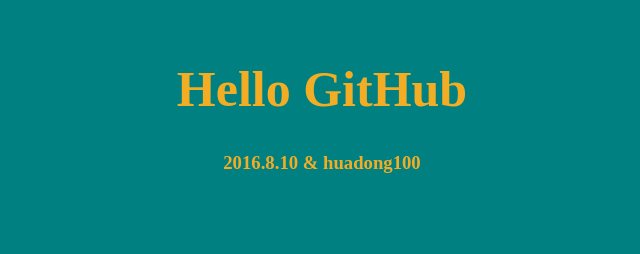
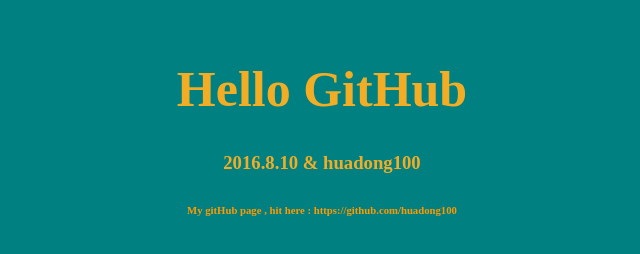
Before and after one commit to huadong100/huadong100.github.io, a plain HTML site: page index.html in a window 1280 px wide. Shown: the whole page, without its empty margins (318-958 px from the left). Drawn offline with Linux system fonts and the light colour scheme.

Commit message:
Revert "Delete needless"
This reverts commit 0d413ac7afeb09a140b5b2c4515929b39ac9f9a2.

# Conflicts:
#	index.html

```diff
--- a/index.html
+++ b/index.html
@@ -7,11 +7,13 @@
 		*{background:teal; margin-top:30px;}
 		h1{color:#f3ad25; display:block; text-align:center; font-size:50px; font-family:STFangsong;}
 		h3{color:#f3ad25; display:block; text-align:center;}
+		h6,a{color:#f90; text-align:center; margin-bottom:200px; text-decoration:none;}
+		a:hover{color:#f3ad25;}
 	</style>
 </head>
 <body>
 	<h1>Hello GitHub</h1>
 	<h3>2016.8.10 & huadong100</h3>
-
+	<h6>My gitHub page , hit here :<a href="https://github.com/huadong100">&nbsp;https://github.com/huadong100</a></h6>
 </body>
 </html>
```
